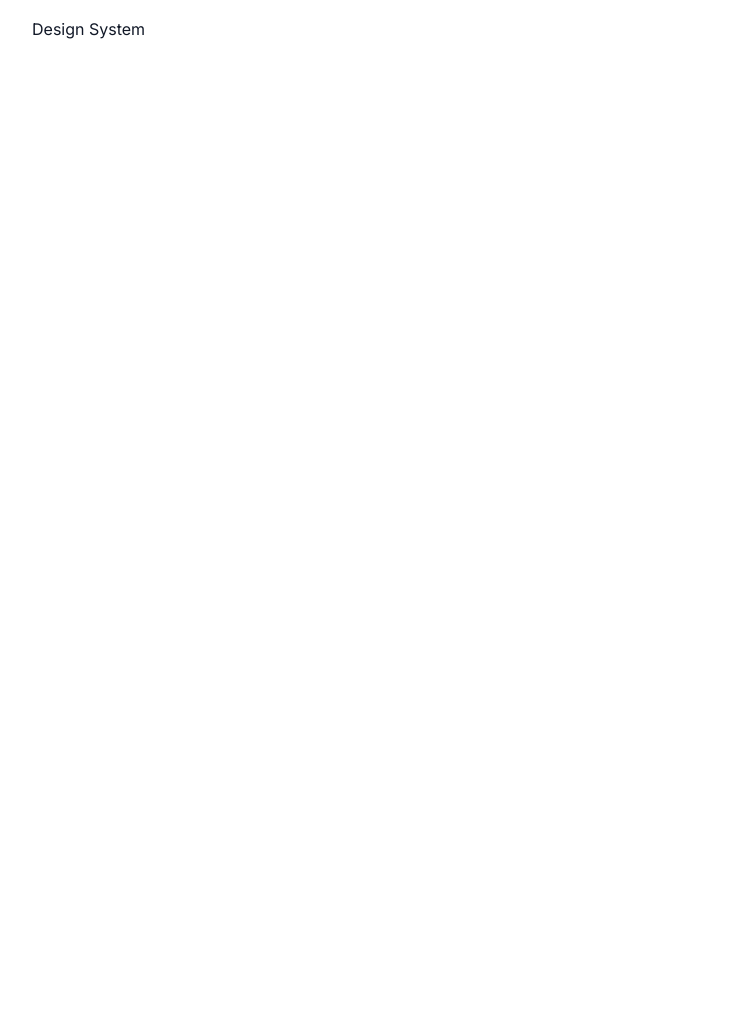
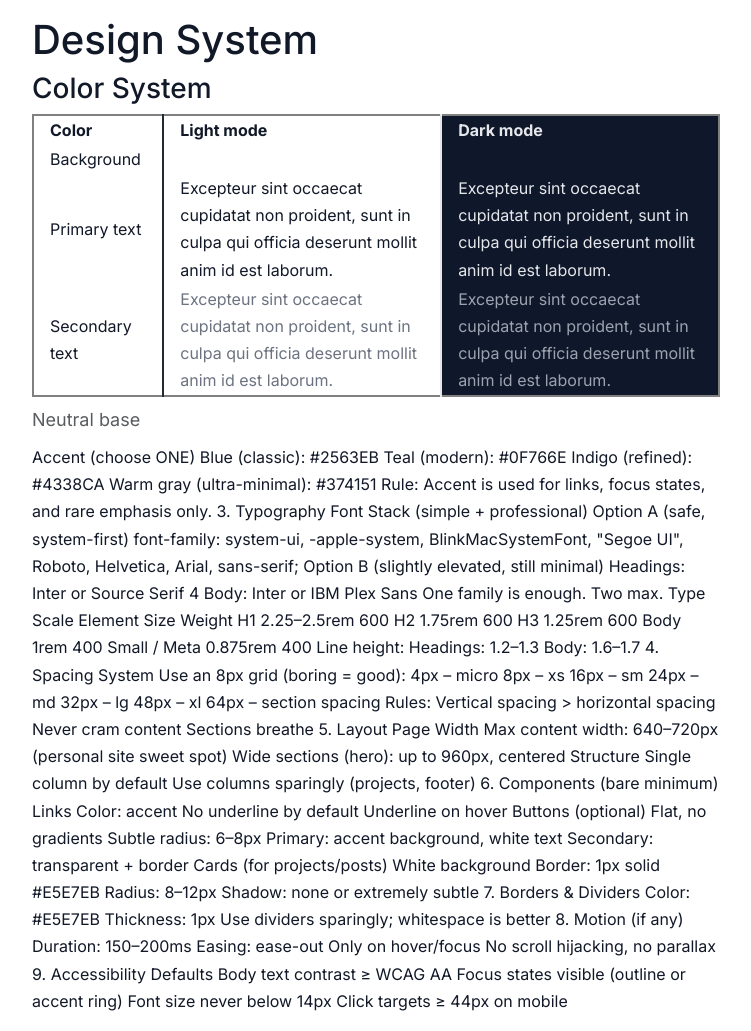
Before and after one commit to alflanagan/alloydflanagan_wag, a Django app: page /design in a window 1280 px wide. Before the commit the part shown is almost empty. Shown: the whole page, without its empty margins (264-1015 px from the left). Before the commit the page ends 39 px from the top, so only its background shows below. Run offline with Django 5.2, Linux system fonts and the light colour scheme; some libraries are stand-ins or nearby versions.

Commit message:
Set title, start building tables.

```diff
--- a/app/alloydflanagan/design_system/templates/design_system/index.html
+++ b/app/alloydflanagan/design_system/templates/design_system/index.html
@@ -1,7 +1,226 @@
 {% extends "base.html" %}
+{% load static %}
 
+{# jdkhgv.jhb.kjbgvljfkyhtdk,dkmgfdcm #}
+{% block extra_css %}
+<style>
+  @import url({% static 'css/variables.css' %});
+  @import url({% static 'design_system/css/explicit_themes.css' %});
+
+  .light-mode {
+    background-color: #fff;
+    color: #111827;
+    border-color: #1f2933;
+  }
+
+  .light-mode.secondary {
+    color: #6b7280;
+  }
+
+  .dark-mode {
+    background-color: #0f172a;
+    color: #e5e7eb;
+    border-color: #e5e7eb;
+  }
+
+  .dark-mode.secondary {
+    color: #9ca3af;
+  }
+
+  table {
+    border-width: var(--border-width);
+    border-style: var(--border-style);
+    table-layout: fixed;
+    border-collapse: collapse;
+  }
+
+  td,
+  th {
+    padding-right: var(--space-3);
+    padding-left: var(--space-3);
+    border-left-style: var(--border-style);
+    border-left-width: var(--border-width);
+  }
+
+  caption {
+    font-size: var(--text-lg);
+  }
+
+  thead {
+    font-weight: var(--font-semibold);
+  }
+</style>
+{% endblock extra_css %}
 
 {% block content %}
-Design System
+<h1>Design System</h1>
+
+<h3>Color System</h3>
+
+<table>
+  <caption>Neutral base</caption>
+  <thead>
+    <tr>
+      <th scope="col">Color</th><th scope="col" class="light-mode">Light mode</th><th scope="col" class="dark-mode">Dark mode</th>
+    </tr>
+  </thead>
+  <tbody>
+    <tr>
+      <td>Background</td>
+      <td class="light-mode"></td>
+      <td class="dark-mode"></td>
+    </tr>
+    <tr>
+      <td>Primary text</td>
+      <td class="light-mode">
+        Excepteur sint occaecat cupidatat non proident, sunt in culpa qui officia deserunt mollit anim id est laborum.
+      </td>
+      <td class="dark-mode">
+        Excepteur sint occaecat cupidatat non proident, sunt in culpa qui officia deserunt mollit anim id est laborum.
+      </td>
+    </tr>
+    <tr>
+      <td>Secondary text</td>
+      <td class="light-mode secondary">
+        Excepteur sint occaecat cupidatat non proident, sunt in culpa qui officia deserunt mollit anim id est laborum.
+      </td>
+      <td class="dark-mode secondary">
+        Excepteur sint occaecat cupidatat non proident, sunt in culpa qui officia deserunt mollit anim id est laborum.
+      </td>
+    </tr>
+  </tbody>
+</table>
+
+Accent (choose ONE)
+
+Blue (classic): #2563EB
+
+Teal (modern): #0F766E
+
+Indigo (refined): #4338CA
+
+Warm gray (ultra-minimal): #374151
+
+Rule: Accent is used for links, focus states, and rare emphasis only.
+
+3. Typography
+Font Stack (simple + professional)
+
+Option A (safe, system-first)
+
+font-family: system-ui, -apple-system, BlinkMacSystemFont,
+             "Segoe UI", Roboto, Helvetica, Arial, sans-serif;
+
+Option B (slightly elevated, still minimal)
+
+Headings: Inter or Source Serif 4
+
+Body: Inter or IBM Plex Sans
+
+One family is enough. Two max.
+
+Type Scale
+Element	Size	Weight
+H1	2.25–2.5rem	600
+H2	1.75rem	600
+H3	1.25rem	600
+Body	1rem	400
+Small / Meta	0.875rem	400
+
+Line height:
+
+Headings: 1.2–1.3
+
+Body: 1.6–1.7
+
+4. Spacing System
+
+Use an 8px grid (boring = good):
+
+4px   – micro
+8px   – xs
+16px  – sm
+24px  – md
+32px  – lg
+48px  – xl
+64px  – section spacing
+
+Rules:
+
+Vertical spacing > horizontal spacing
+
+Never cram content
+
+Sections breathe
+
+5. Layout
+Page Width
+
+Max content width: 640–720px (personal site sweet spot)
+
+Wide sections (hero): up to 960px, centered
+
+Structure
+
+Single column by default
+
+Use columns sparingly (projects, footer)
+
+6. Components (bare minimum)
+Links
+
+Color: accent
+
+No underline by default
+
+Underline on hover
+
+Buttons (optional)
+
+Flat, no gradients
+
+Subtle radius: 6–8px
+
+Primary: accent background, white text
+
+Secondary: transparent + border
+
+Cards (for projects/posts)
+
+White background
+
+Border: 1px solid #E5E7EB
+
+Radius: 8–12px
+
+Shadow: none or extremely subtle
+
+7. Borders & Dividers
+
+Color: #E5E7EB
+
+Thickness: 1px
+
+Use dividers sparingly; whitespace is better
+
+8. Motion (if any)
+
+Duration: 150–200ms
+
+Easing: ease-out
+
+Only on hover/focus
+
+No scroll hijacking, no parallax
+
+9. Accessibility Defaults
+
+Body text contrast ≥ WCAG AA
+
+Focus states visible (outline or accent ring)
+
+Font size never below 14px
+
+Click targets ≥ 44px on mobile
 
 {% endblock content %}
```
